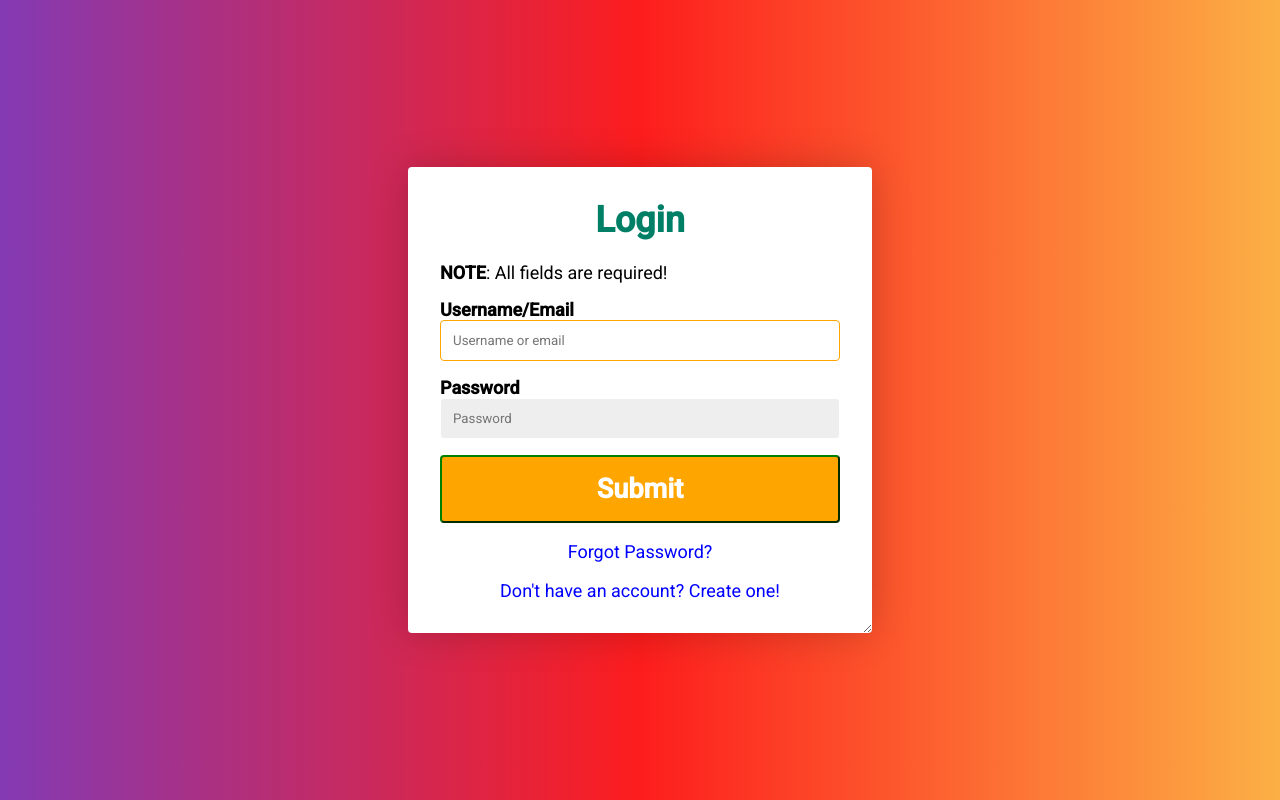
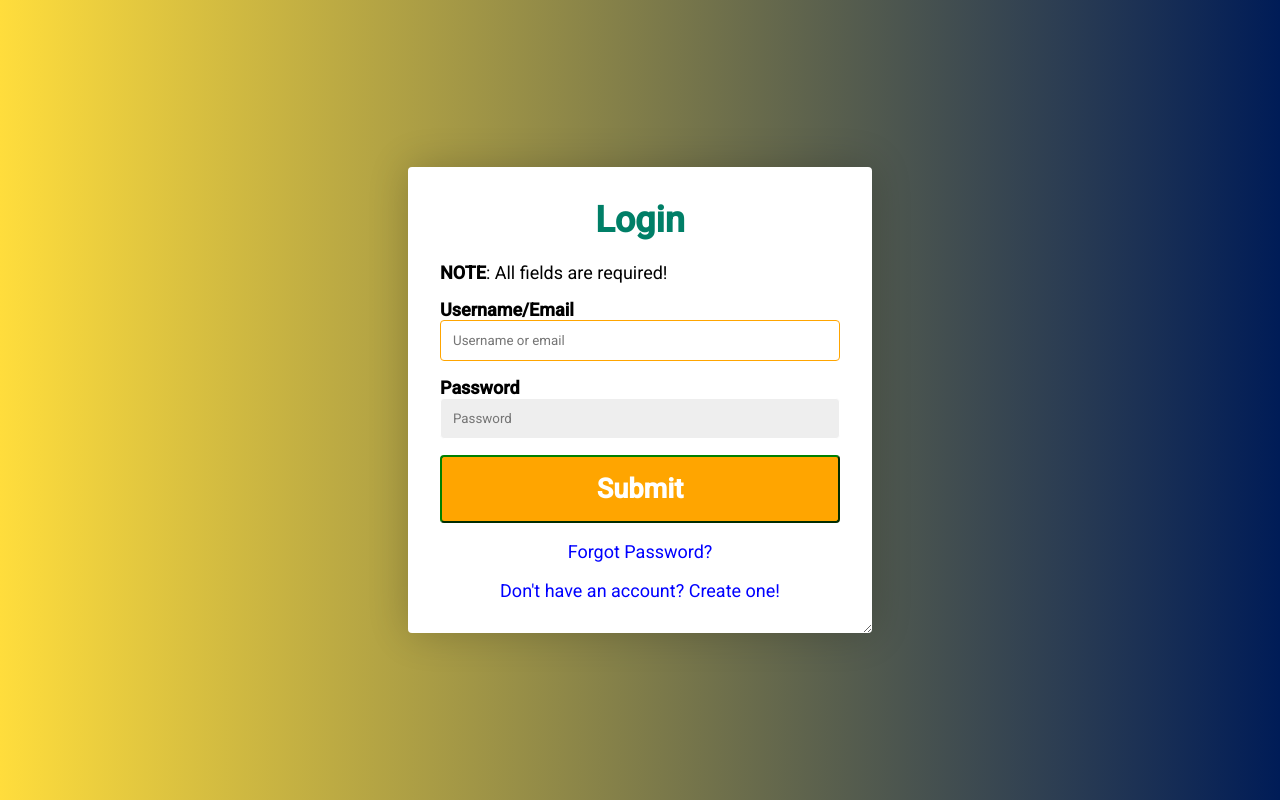
Before and after one commit to ajgreen630/cs1520-course-project, a Flask app: page /login in a window 1280 px wide. Run offline with Flask 2, Linux system fonts and the light colour scheme.

Commit message:
Updated login gradient

```diff
--- a/static/css/login_style.css
+++ b/static/css/login_style.css
@@ -13,7 +13,7 @@ body {
 	justify-content: center;
 	font-size: 18px;
 	/*background: url(../Images/cathedral_title_page.png);*/
-	background: linear-gradient(to right, #833ab4, #fd1d1d, #fcb045);
+	background: linear-gradient(to right, #FFDD3C, #001C57);
 	background-size: cover;
 }
 
```
